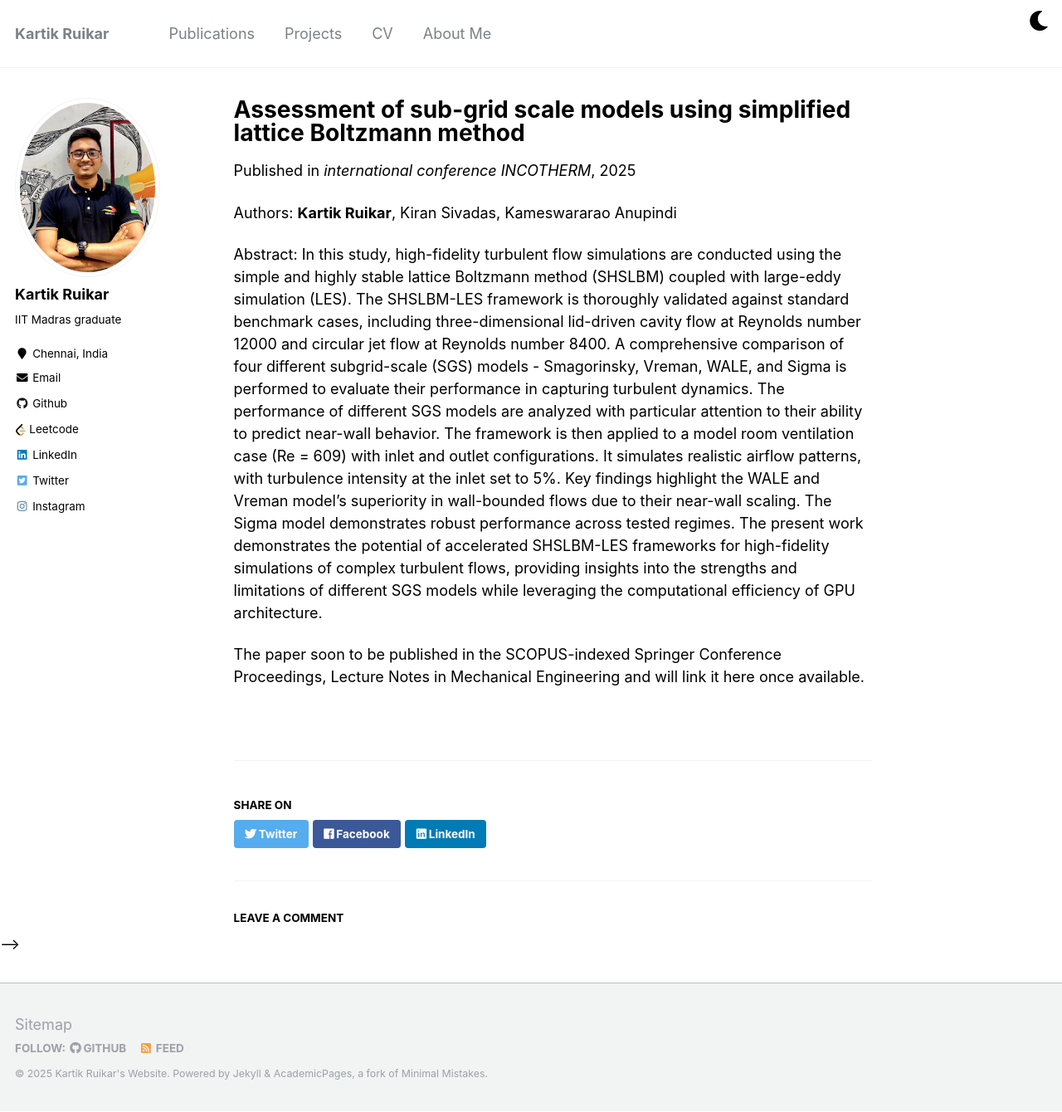
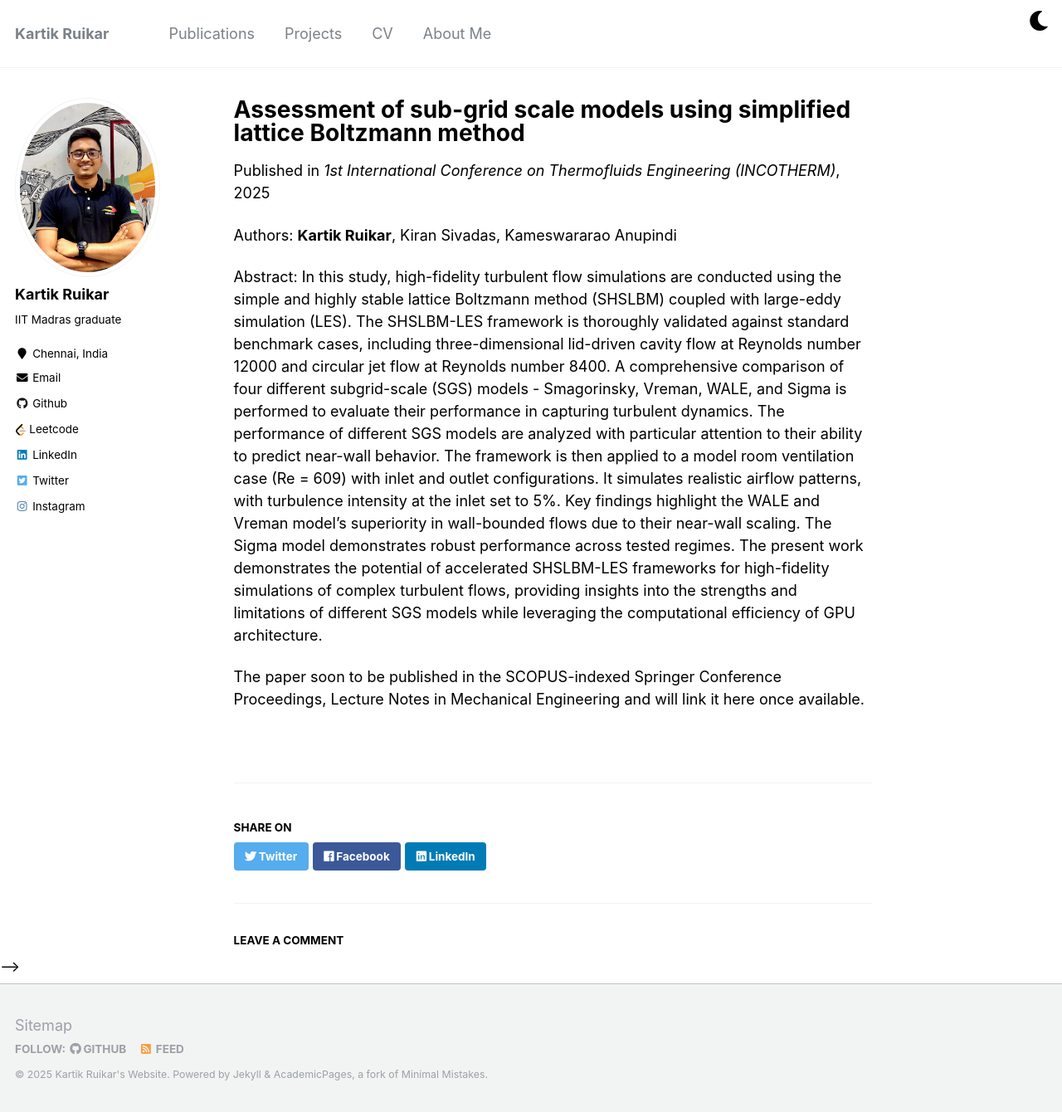
Before and after one commit to Kartik2605/Kartik2605.github.io, a Jekyll site: the page built from _publications/INCOTHERM.md, in a window 1280 px wide and 1340 px high. Shown: the whole window at 83% size. Built offline with Jekyll 4.4.1, drawn with Linux system fonts in a browser that asks for light colours; comment, search, counter and statistics services are not loaded.

```diff
--- a/_publications/INCOTHERM.md
+++ b/_publications/INCOTHERM.md
@@ -3,7 +3,7 @@ title: "Assessment of sub-grid scale models using simplified lattice Boltzmann m
 collection: publications
 permalink: /publication/packman
 date: 2025-10-14
-venue: 'international conference INCOTHERM'
+venue: '1st International Conference on Thermofluids Engineering (INCOTHERM)'
 ---
 Authors: **Kartik Ruikar**, Kiran Sivadas, Kameswararao Anupindi
 
```
